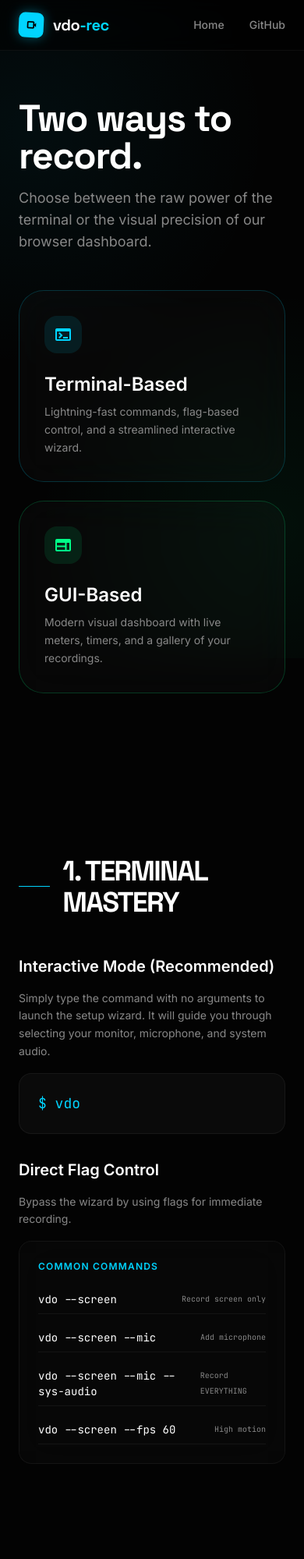
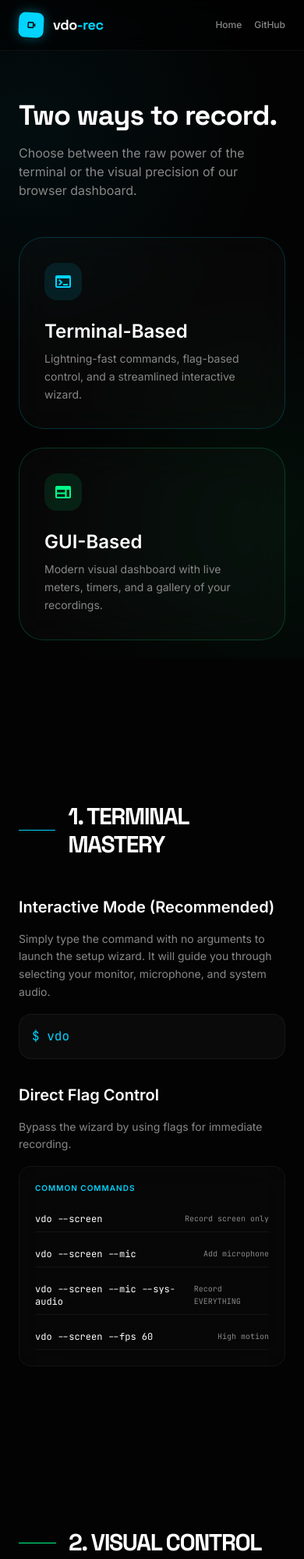
Before and after one commit to adityafitsol/vdo-rec, a website: page docs.html in a window 390 px wide. Shown: the top 1999 px of the page at 78% size. Drawn offline with nearby package versions, Linux system fonts and the light colour scheme.

Commit message:
added:responsivesness

```diff
--- a/docs.html
+++ b/docs.html
@@ -60,13 +60,13 @@
   <div class="max-w-6xl mx-auto px-6 h-16 flex items-center justify-between">
     <a href="index.html" class="flex items-center gap-3">
       <div class="w-8 h-8 bg-primary rounded-lg flex items-center justify-center rotate-3 shadow-[0_0_15px_rgba(0,212,255,0.4)]">
-        <span class="material-symbols-outlined text-black text-sm font-bold">videocam</span>
+        <span class="material-symbols-outlined text-black text-[12px] font-bold">videocam</span>
       </div>
-      <span class="font-heading text-xl font-bold tracking-tight">vdo<span class="text-primary">-rec</span></span>
+      <span class="font-heading text-lg md:text-xl font-bold tracking-tight">vdo<span class="text-primary">-rec</span></span>
     </a>
-    <div class="flex items-center gap-8">
-      <a href="index.html" class="text-sm font-medium text-muted hover:text-white transition-colors">Home</a>
-      <a href="https://github.com/adityafitsol/vdo-rec" class="text-sm font-medium text-muted hover:text-white transition-colors">GitHub</a>
+    <div class="flex items-center gap-4 md:gap-8">
+      <a href="index.html" class="text-xs md:text-sm font-medium text-muted hover:text-white transition-colors">Home</a>
+      <a href="https://github.com/adityafitsol/vdo-rec" class="text-xs md:text-sm font-medium text-muted hover:text-white transition-colors">GitHub</a>
     </div>
   </div>
 </nav>
@@ -76,8 +76,8 @@
   <!-- 1. The Two Interfaces -->
   <section id="interfaces" class="space-y-12">
     <div class="space-y-4">
-      <h1 class="font-heading text-5xl md:text-6xl font-bold tracking-tight">Two ways to record.</h1>
-      <p class="text-muted text-lg max-w-2xl">Choose between the raw power of the terminal or the visual precision of our browser dashboard.</p>
+      <h1 class="font-heading text-4xl md:text-6xl font-bold tracking-tight">Two ways to record.</h1>
+      <p class="text-muted text-base md:text-lg max-w-2xl">Choose between the raw power of the terminal or the visual precision of our browser dashboard.</p>
     </div>
 
     <div class="grid grid-cols-1 md:grid-cols-2 gap-6">
@@ -102,14 +102,14 @@
   <section id="terminal" class="space-y-12 pt-20">
     <div class="flex items-center gap-4">
       <div class="w-12 h-px bg-primary"></div>
-      <h2 class="font-heading text-4xl font-bold uppercase tracking-tighter">1. Terminal Mastery</h2>
+      <h2 class="font-heading text-3xl md:text-4xl font-bold uppercase tracking-tighter">1. Terminal Mastery</h2>
     </div>
 
     <div class="space-y-8">
       <div class="space-y-4">
         <h3 class="text-xl font-bold text-white">Interactive Mode (Recommended)</h3>
         <p class="text-muted text-sm leading-relaxed">Simply type the command with no arguments to launch the setup wizard. It will guide you through selecting your monitor, microphone, and system audio.</p>
-        <div class="bg-white/[0.03] border border-white/5 p-6 rounded-2xl font-mono text-primary text-lg">
+        <div class="bg-white/[0.03] border border-white/5 p-4 md:p-6 rounded-2xl font-mono text-primary text-base md:text-lg overflow-x-auto">
           $ vdo
         </div>
       </div>
@@ -118,22 +118,22 @@
         <h3 class="text-xl font-bold text-white">Direct Flag Control</h3>
         <p class="text-muted text-sm leading-relaxed">Bypass the wizard by using flags for immediate recording.</p>
         <div class="grid grid-cols-1 gap-4">
-          <div class="glass p-6 rounded-2xl space-y-4">
-            <div class="text-xs font-bold text-primary uppercase tracking-widest">Common Commands</div>
-            <div class="space-y-3 font-mono text-sm">
-              <div class="flex justify-between items-center py-2 border-b border-white/5">
+          <div class="glass p-5 md:p-8 rounded-2xl space-y-4">
+            <div class="text-[10px] font-bold text-primary uppercase tracking-widest">Common Commands</div>
+            <div class="space-y-3 font-mono text-xs md:text-sm overflow-x-auto">
+              <div class="flex justify-between items-center py-2 border-b border-white/5 min-w-[300px]">
                 <span class="text-white">vdo --screen</span>
                 <span class="text-muted text-[10px]">Record screen only</span>
               </div>
-              <div class="flex justify-between items-center py-2 border-b border-white/5">
+              <div class="flex justify-between items-center py-2 border-b border-white/5 min-w-[300px]">
                 <span class="text-white">vdo --screen --mic</span>
                 <span class="text-muted text-[10px]">Add microphone</span>
               </div>
-              <div class="flex justify-between items-center py-2 border-b border-white/5">
+              <div class="flex justify-between items-center py-2 border-b border-white/5 min-w-[300px]">
                 <span class="text-white">vdo --screen --mic --sys-audio</span>
                 <span class="text-muted text-[10px]">Record EVERYTHING</span>
               </div>
-              <div class="flex justify-between items-center py-2 border-b border-white/5">
+              <div class="flex justify-between items-center py-2 border-b border-white/5 min-w-[300px]">
                 <span class="text-white">vdo --screen --fps 60</span>
                 <span class="text-muted text-[10px]">High motion</span>
               </div>
@@ -148,14 +148,14 @@
   <section id="gui" class="space-y-12 pt-20">
     <div class="flex items-center gap-4">
       <div class="w-12 h-px bg-accent"></div>
-      <h2 class="font-heading text-4xl font-bold uppercase tracking-tighter">2. Visual Control</h2>
+      <h2 class="font-heading text-3xl md:text-4xl font-bold uppercase tracking-tighter">2. Visual Control</h2>
     </div>
 
     <div class="space-y-10">
       <div class="space-y-4">
         <h3 class="text-xl font-bold text-white">Launching the Dashboard</h3>
         <p class="text-muted text-sm leading-relaxed">Start the local web server to manage your recordings from any browser. This is the easiest way to monitor levels and manage your library.</p>
-        <div class="bg-white/[0.03] border border-accent/20 p-6 rounded-2xl font-mono text-accent text-lg shadow-[0_0_20px_rgba(0,255,136,0.1)]">
+        <div class="bg-white/[0.03] border border-accent/20 p-4 md:p-6 rounded-2xl font-mono text-accent text-base md:text-lg shadow-[0_0_20px_rgba(0,255,136,0.1)] overflow-x-auto">
           $ vdo --gui
         </div>
       </div>
```
Also changed, not shown: index.html (+35 -4 lines), src/gui/server.js (+6 -6 lines).
